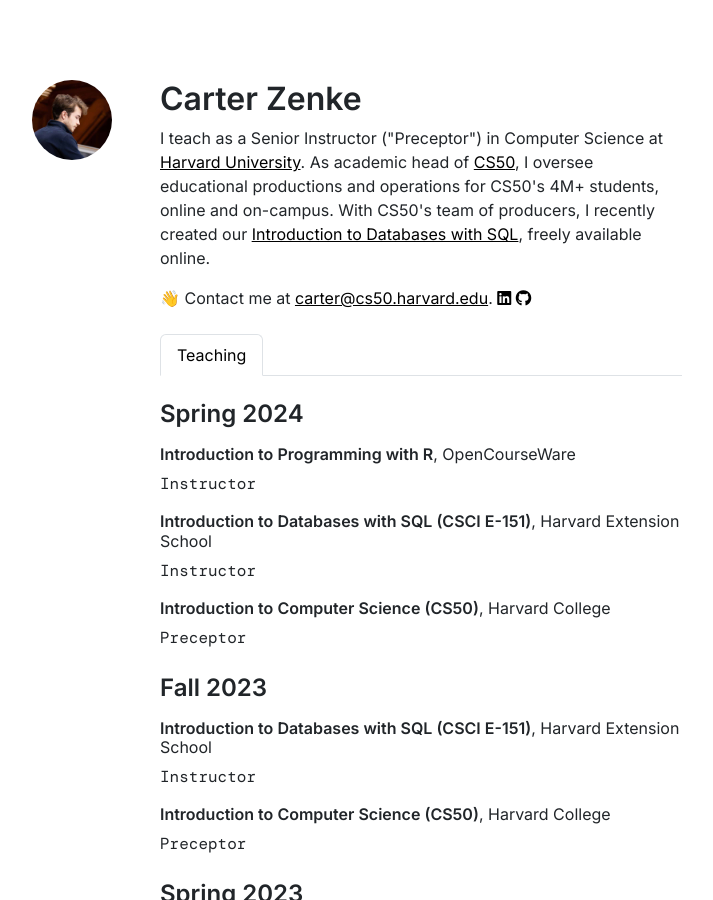
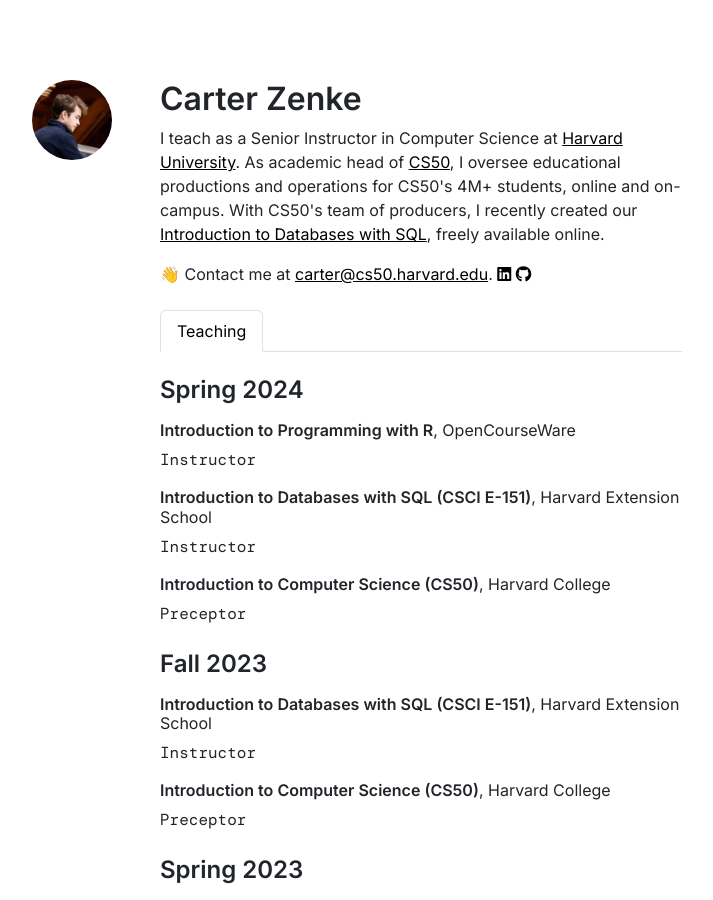
Before and after one commit to CarterZenke/jekyll-carterzenke.me, a Jekyll site: the page built from index.html, in a window 1280 px wide and 900 px high. Shown: the whole window, without its empty margins (219-932 px from the left). Built offline with Jekyll 4.4.1, drawn with Linux system fonts in a browser that asks for light colours; nearby versions of some CDN libraries; comment, search, counter and statistics services are not loaded.

Commit message:
remove preceptor

```diff
--- a/_layouts/homepage.html
+++ b/_layouts/homepage.html
@@ -48,7 +48,7 @@
                     <div class="row mb-4">
                         <div class="col">
                             <h2 style="font-weight: 600">Carter Zenke</h2>
-                            <p class="tagline">I teach as a Senior Instructor ("Preceptor") in Computer Science at <a href="https://www.harvard.edu/">Harvard University</a>. As academic head of <a href="https://cs50.harvard.edu/">CS50</a>, I oversee educational productions and operations for CS50's 4M+ students, online and on-campus. With CS50's team of producers, I recently created our <a href="https://cs50.harvard.edu/sql">Introduction to Databases with SQL</a>, freely available online.</p>
+                            <p class="tagline">I teach as a Senior Instructor in Computer Science at <a href="https://www.harvard.edu/">Harvard University</a>. As academic head of <a href="https://cs50.harvard.edu/">CS50</a>, I oversee educational productions and operations for CS50's 4M+ students, online and on-campus. With CS50's team of producers, I recently created our <a href="https://cs50.harvard.edu/sql">Introduction to Databases with SQL</a>, freely available online.</p>
                             <p class="d-inline tagline">👋 Contact me at <a href="mailto:carter@cs50.harvard.edu">carter@cs50.harvard.edu</a>.</p>
                             <a href="https://www.linkedin.com/in/carterzenke" class="icon" target="_blank"><span class="fa-brands fa-linkedin" style="font-family:'FontAwesome'"></span></a>
                             <a href="https://github.com/carterzenke" class="icon" target="_blank"><span class="fa-brands fa-github" style="font-family:'FontAwesome'"></span></a>
@@ -59,7 +59,7 @@
                             <ul class="nav nav-tabs">
                                 {% for item in site.data.navigation %}
                                 <li class="nav-item">
-                                    <a class="nav-link {% if page.url ==  item.link %}active{% endif %}" aria-current="page" href="{{ item.link }}">
+                                    <a class="nav-link {% if page.url == item.link %}active{% endif %}" aria-current="page" href="{{ item.link }}">
                                         {{ item.name }}
                                     </a>
                                 </li>
```
